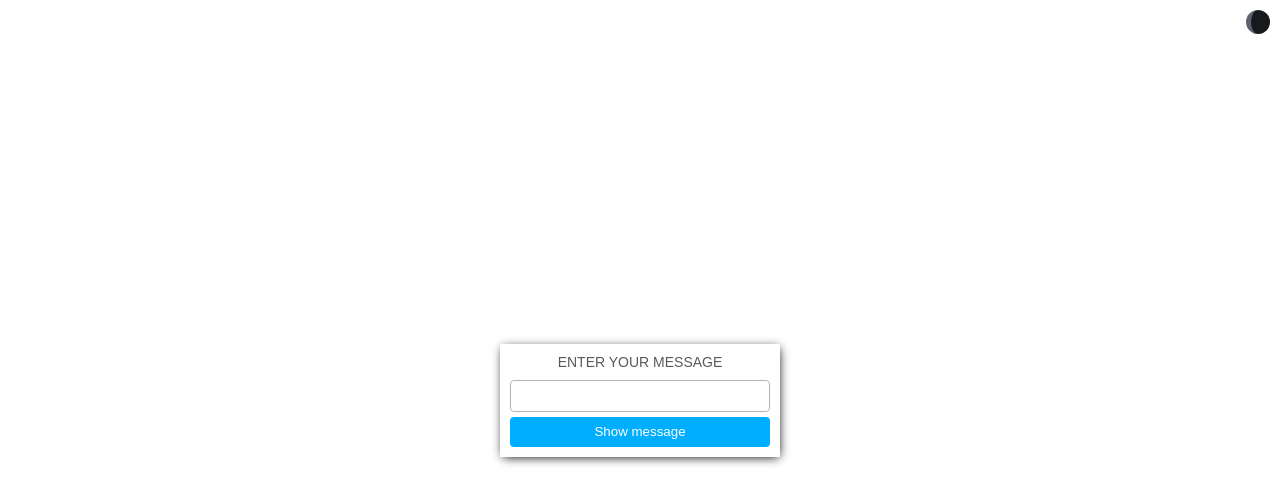
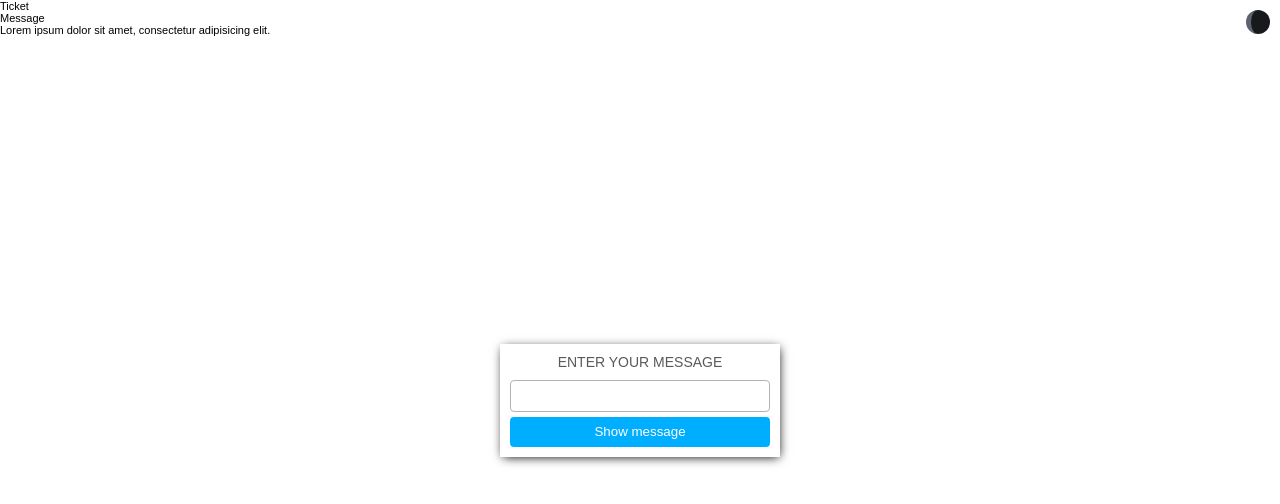
Before and after one commit to dipiash/gh_pages, a plain HTML site: page index.html in a window 1280 px wide. Drawn offline with Linux system fonts and the light colour scheme.

Commit message:
Added html marking for ticket

```diff
--- a/index.html
+++ b/index.html
@@ -15,6 +15,18 @@
     </div>
 </div>
 
+<div class="ticket">
+    <div class="ticket__container">
+        <div class="ticket__title">Ticket</div>
+        <div class="ticket__message">
+            <div class="ticket__header">Message</div>
+            <div class="ticket__text">
+                Lorem ipsum dolor sit amet, consectetur adipisicing elit.
+            </div>
+        </div>
+    </div>
+</div>
+
 <script type="text/javascript" src="./scripts/jquery-2.2.3.min.js"></script>
 <script type="text/javascript" src="./scripts/app.js"></script>
 </body>
```
Lines whose indentation alone changed are shown as unchanged.
